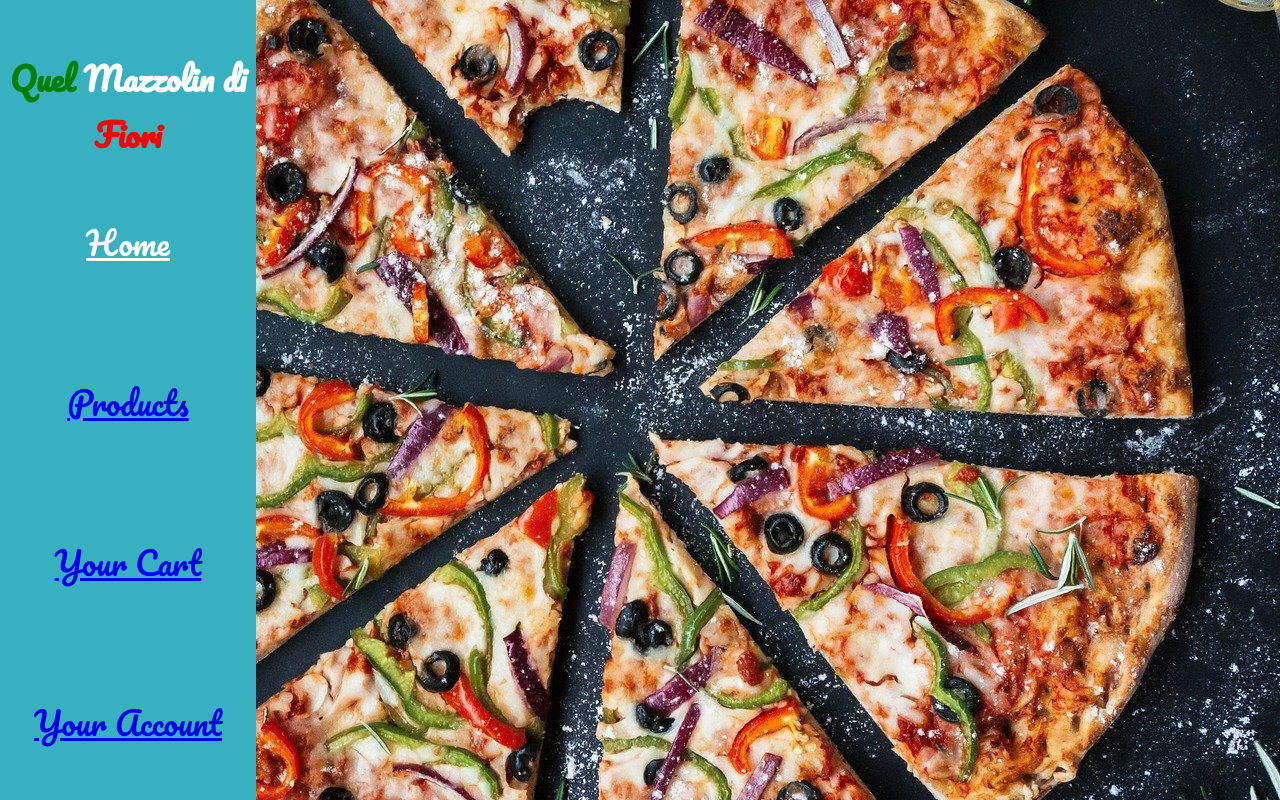
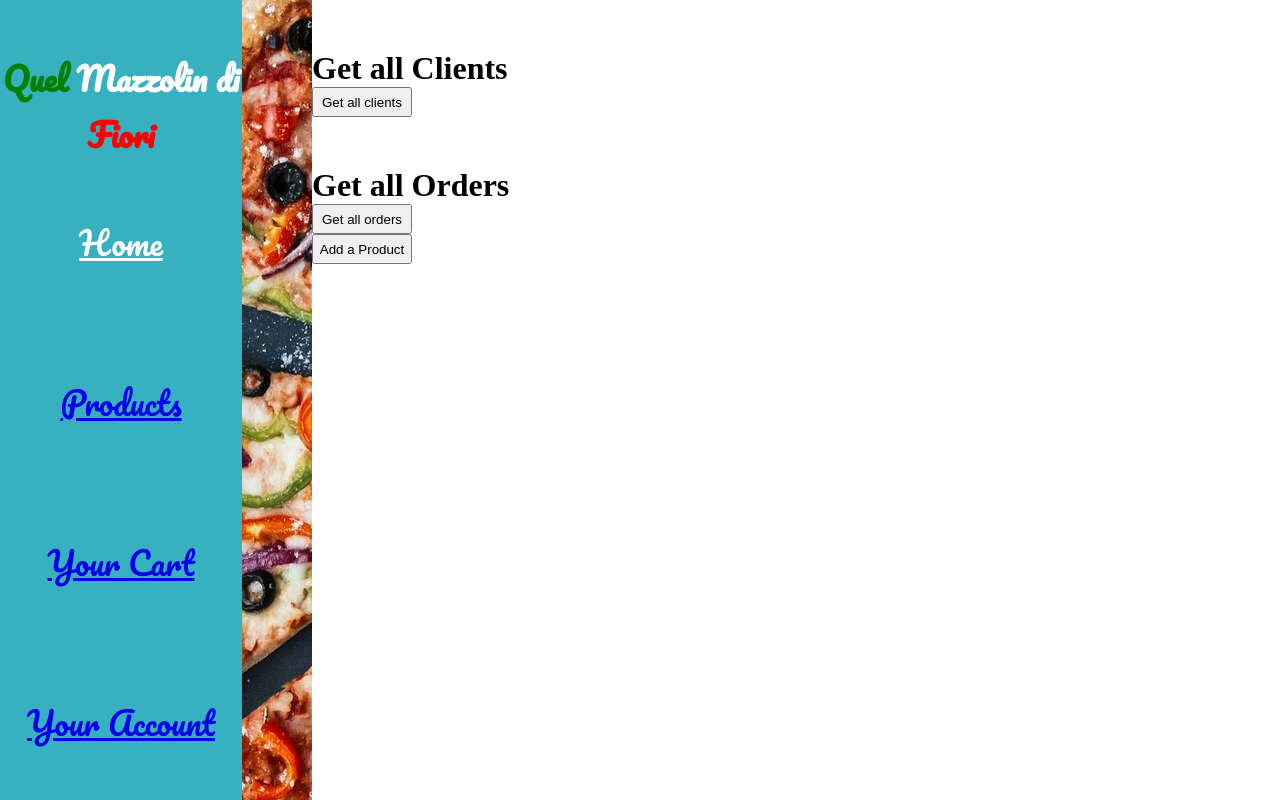
Before and after one commit to peteco83/quel-mazzolin-di-fiori, a React (Create React App) app in the folder client/: page /admin in a window 1280 px wide. Built offline with nearby package versions, Linux system fonts and the light colour scheme; a web font is replaced by a local one.

Commit message:
add admin part

```diff
--- a/client/src/components/Account.js
+++ b/client/src/components/Account.js
@@ -40,6 +40,7 @@ export default function Account() {
                 </div>
 
                 : <Redirect to="/" />}
+
             {/* <button onClick={logout}>logout</button> */}
         </div>
     )
--- /dev/null
+++ b/client/src/components/Admin.js
@@ -0,0 +1,45 @@
+import React, { useEffect, useContext } from 'react'
+import '../styles/account.css'
+import { ContextTotal } from './Context'
+
+export default function Admin() {
+
+    const { token } = useContext(ContextTotal)
+
+    const getClients = () => {
+        fetch("/clients", {
+            headers: {
+                "content-type": "application/json",
+                "x-auth": token
+            }
+        })
+            .then(res => res.json())
+            .then(client => {
+                console.log(client)
+            })
+    }
+
+    const getOrders = () => {
+        fetch("/orders", {
+            headers: {
+                "content-type": "application/json",
+                "x-auth": token
+            }
+        })
+            .then(res => res.json())
+            .then(order => {
+                console.log(order)
+            })
+    }
+
+    return (
+        <div className="admin">
+            <h1>Get all Clients</h1>
+            <button onClick={getClients}>Get all clients</button>
+            <h1>Get all Orders</h1>
+            <button onClick={getOrders}>Get all orders</button>
+
+            <button>Add a Product</button>
+        </div>
+    )
+}
--- a/client/src/components/App.js
+++ b/client/src/components/App.js
@@ -8,6 +8,7 @@ import Cart from './Cart'
 import Account from './Account'
 import EachProduct from './EachProduct'
 import CheckOut from './CheckOut'
+import Admin from './Admin'
 
 
 function App() {
@@ -70,7 +71,7 @@ function App() {
 
             <Route exact path="/account" component={Account} />
             <Route exact path="/checkout" component={CheckOut} />
-
+            <Route exact path="/admin" component={Admin} />
 
           </Switch>
 
--- a/client/src/components/Home.js
+++ b/client/src/components/Home.js
@@ -80,7 +80,8 @@ export default function Home(props) {
 
     return (
         <div className="main-container">
-            {cookies ? <Redirect to="/account" /> : <div className="form-container">
+            {cookies && client.role === "Admin" ? <Redirect to="/admin" /> : null}
+            {cookies && client.role === null ? <Redirect to="/account" /> : <div className="form-container">
                 <div className="signup-form">
                     <h1>Sign up for your order</h1>
                     <form onSubmit={handleSignUp} className="signup">
--- a/client/src/styles/account.css
+++ b/client/src/styles/account.css
@@ -1,4 +1,5 @@
 @import url('https://fonts.googleapis.com/css?family=Baloo+Tammudu+2|Pacifico&display=swap');
+@import url('https://fonts.googleapis.com/css?family=Pacifico&display=swap');
 
 .account {
     display: flex;
@@ -11,9 +12,9 @@
     background-color: white;
 }
 
-.account button {
+.account button, .admin button {
     width: 100px;
-    height: 100px;
+    height: 30px;
 }
 
 .checkout {
@@ -28,6 +29,20 @@
     background-color: white;
 }
 
-.checkout h1 {
+.checkout h1, .admin h1 {
     font-family: 'Baloo Tammudu 2', cursive;
+    text-align: left;
+
 }
+
+.admin {
+    display: flex;
+    flex-direction: column;
+    width: 80vw;
+    height: 100vh;
+    /* justify-content: space-around; */
+    /* padding-top: 50px; */
+    background-color: white;
+    margin-left: 70px;
+
+}
```
Also changed, not shown: 18 other files (tests, documents, lock files or other folders).
